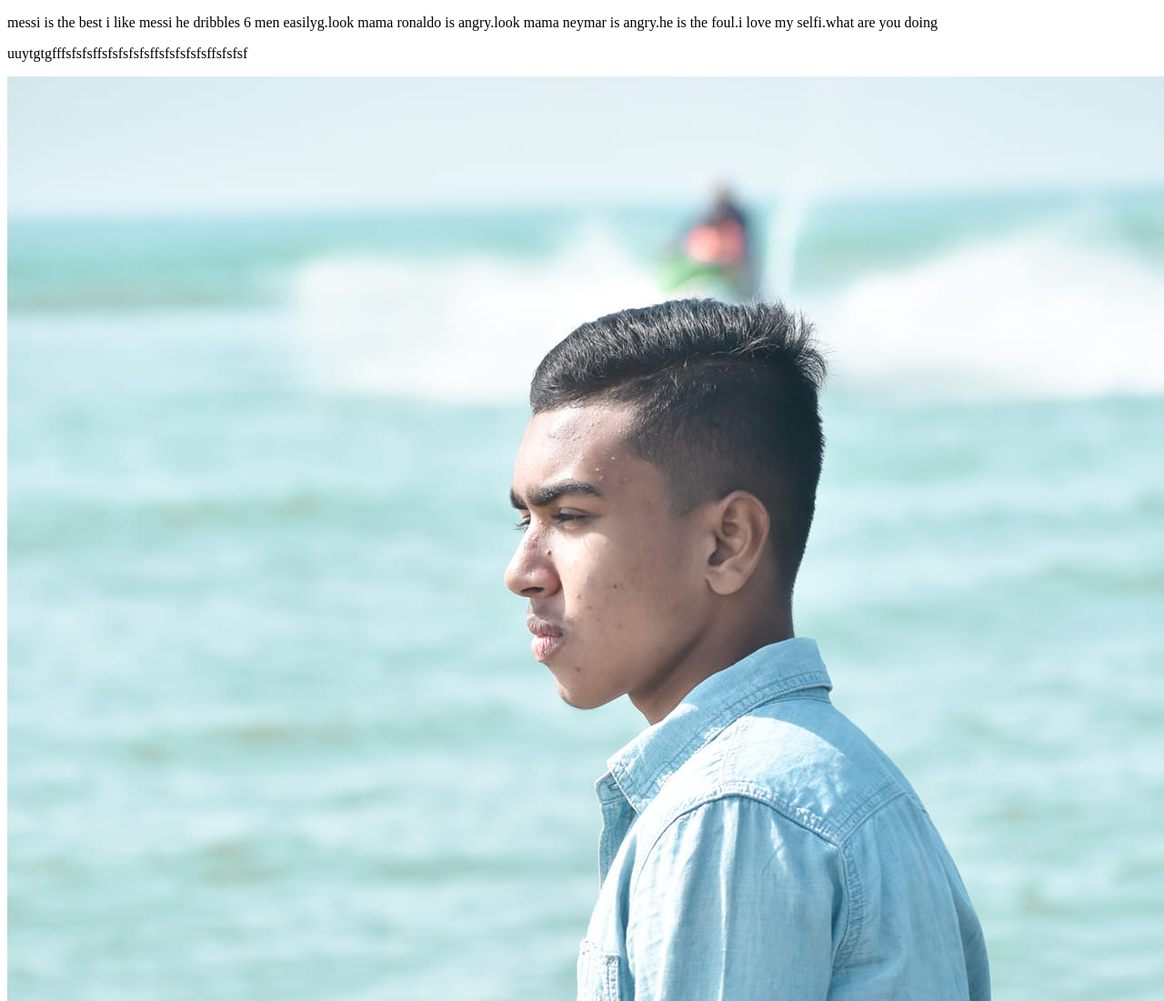
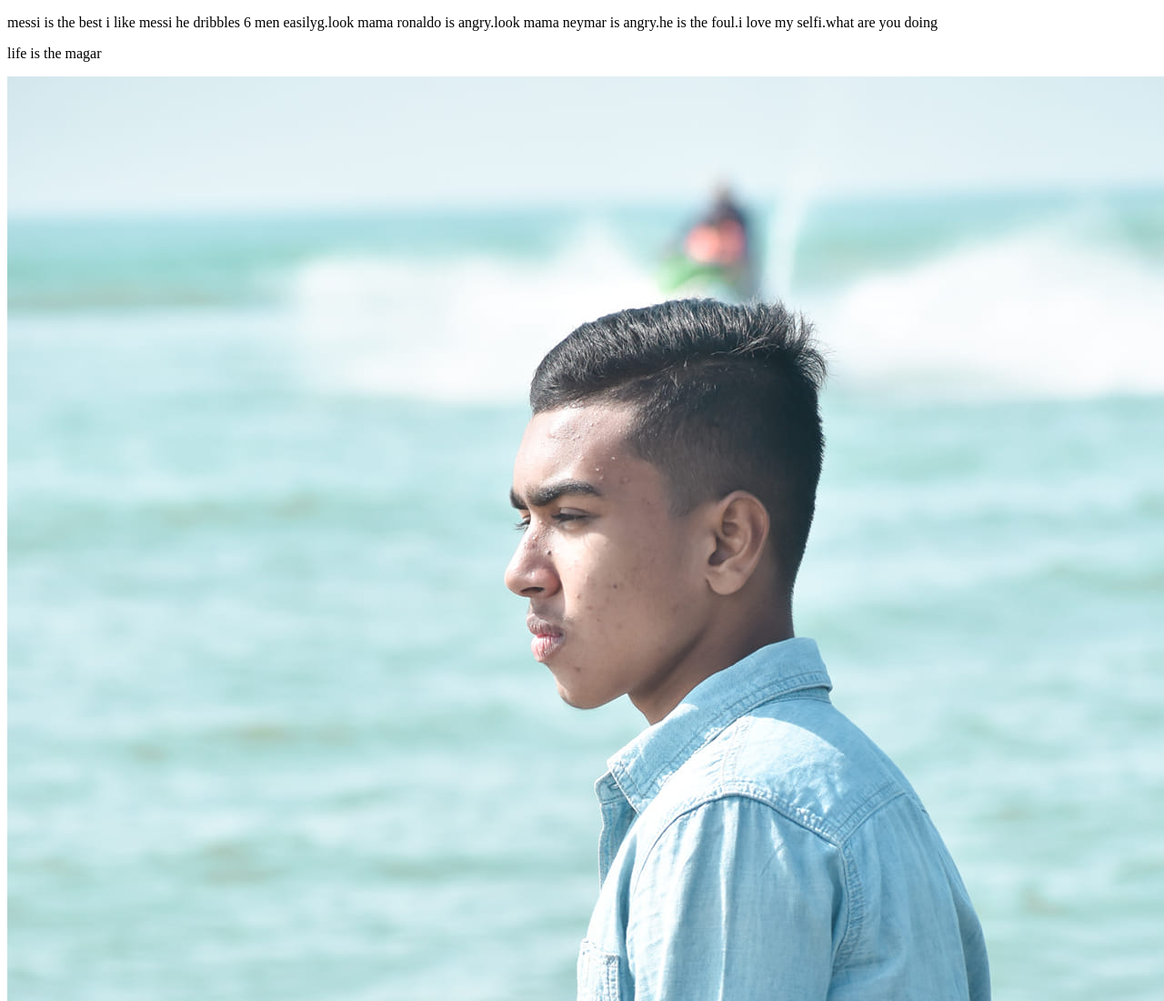
Before and after one commit to marufmeer/my-third-new-repo, a plain HTML site: page my-third-new-repo/index.html in a window 1280 px wide. Shown: the top 1100 px of the page at 91% size. Drawn offline with Linux system fonts and the light colour scheme.

Commit message:
blog-add

```diff
--- a/my-third-new-repo/index.html
+++ b/my-third-new-repo/index.html
@@ -7,7 +7,8 @@
     <title>messi is the beast and lion</title>
 
     <p>messi is the best i like messi he dribbles 6 men easilyg.look mama ronaldo is angry.look mama neymar is angry.he is the foul.i love my selfi.what are you doing </p>
-    <div><p>uuytgtgfffsfsfsffsfsfsfsfsffsfsfsfsfsffsfsfsf</p></div>
+    <div><p>life is the magar</p></div>
+
     <img src="262503347_141289574914983_3061001799838473820_n.jpg" alt="maruf">
 </head>
 <body>
```
